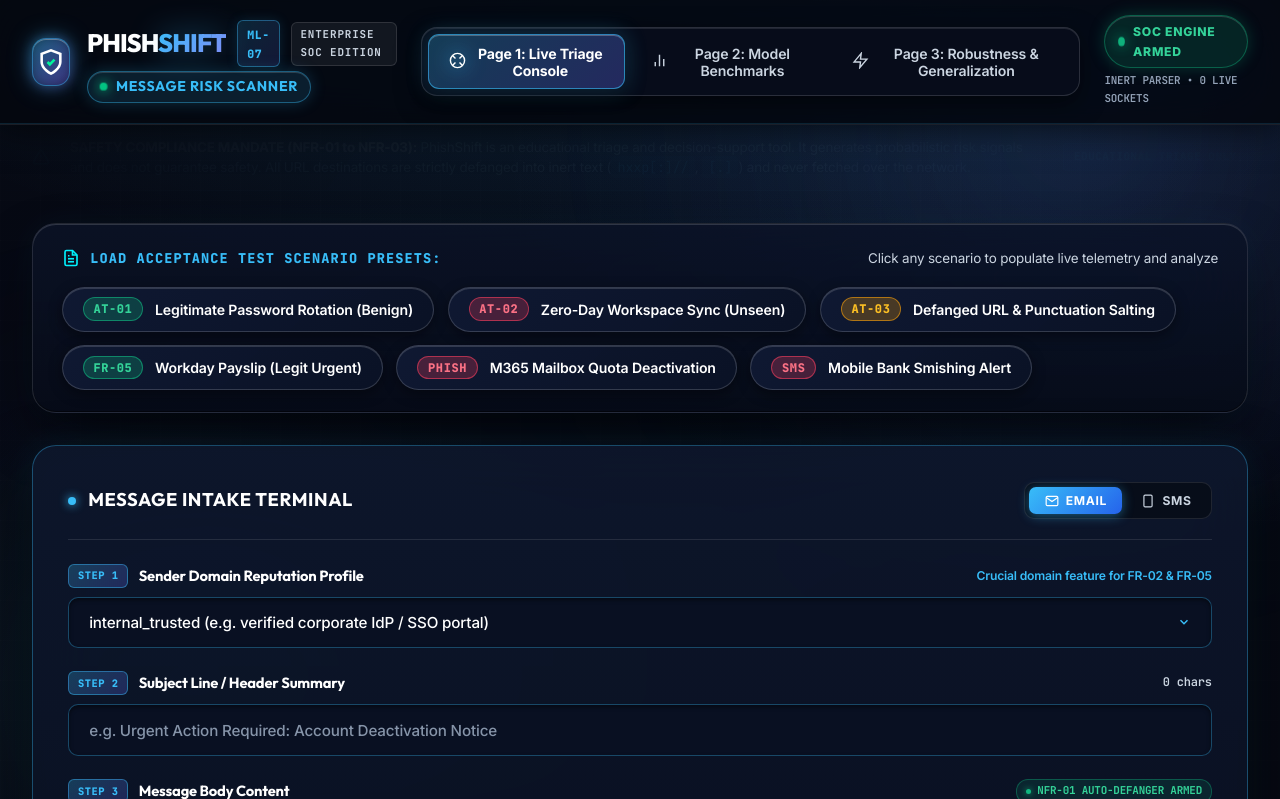
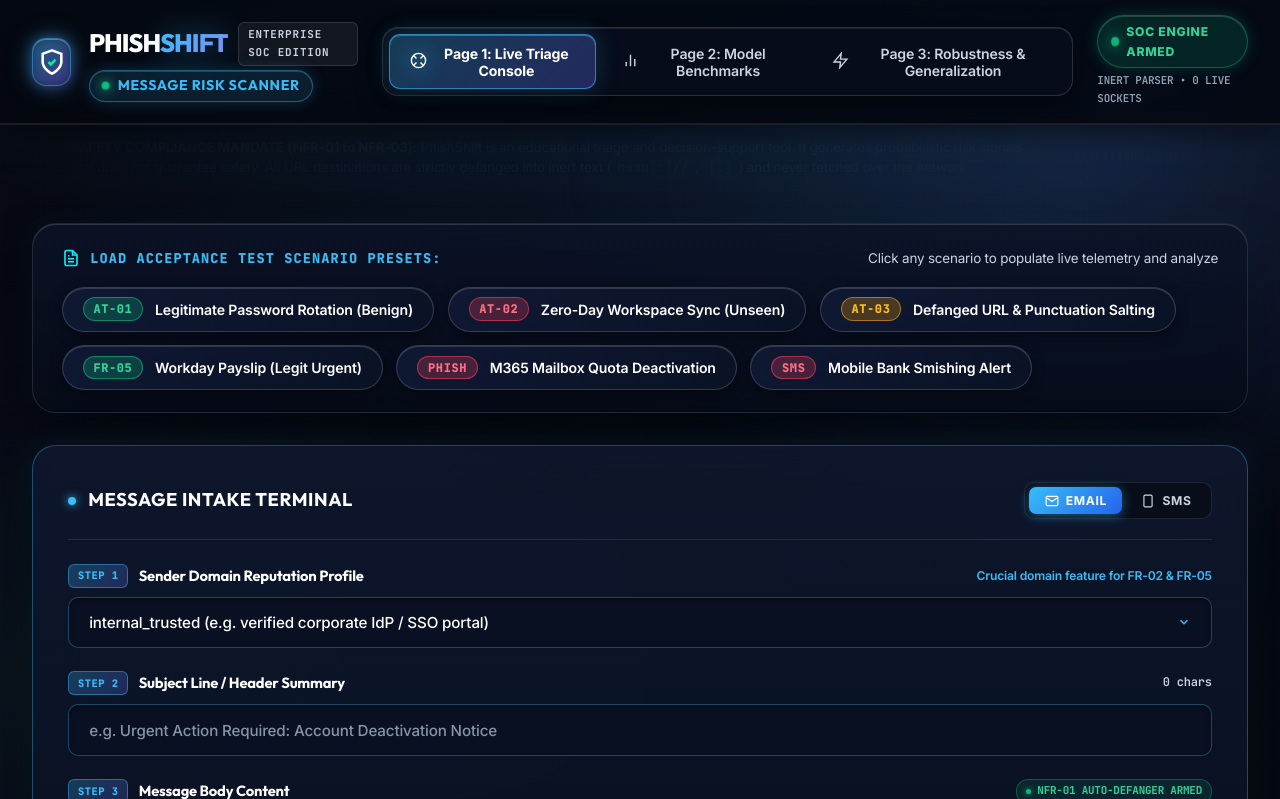
Before and after one commit to sakthinarayanan55/PhishShift-Message-Risk-Scanner, a Flask app: page / in a window 1280 px wide. Shown: the top 799 px of the page. Run offline with Flask 3, Linux system fonts and the light colour scheme.

Commit message:
Add files via upload

```diff
--- a/web/templates/index.html
+++ b/web/templates/index.html
@@ -31,7 +31,6 @@
         <div class="brand-text-block">
           <div class="brand-row">
             <span class="brand-name">PHISH<span class="brand-highlight">SHIFT</span></span>
-            <span class="system-tag">ML-07</span>
             <span class="version-tag">ENTERPRISE SOC EDITION</span>
           </div>
           <div class="brand-tagline">
```
Also changed, not shown: web/static/css/style.css (line endings or trailing spaces).
